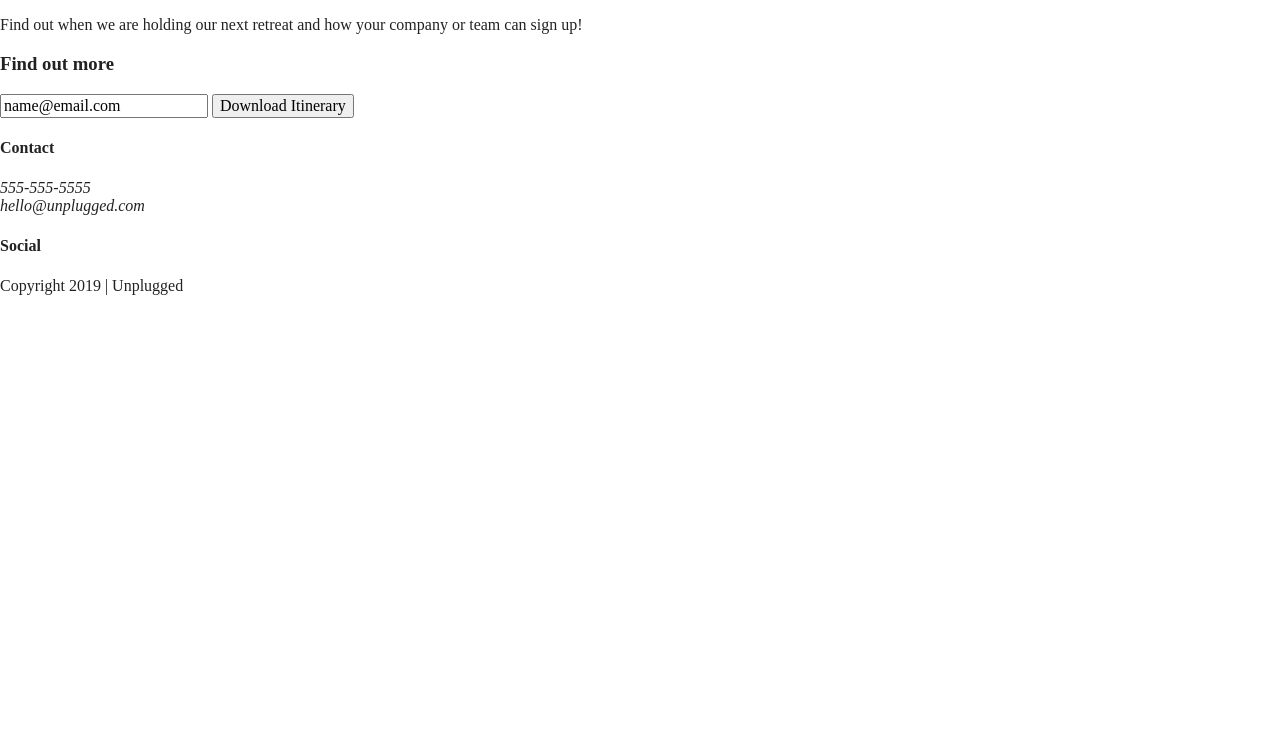
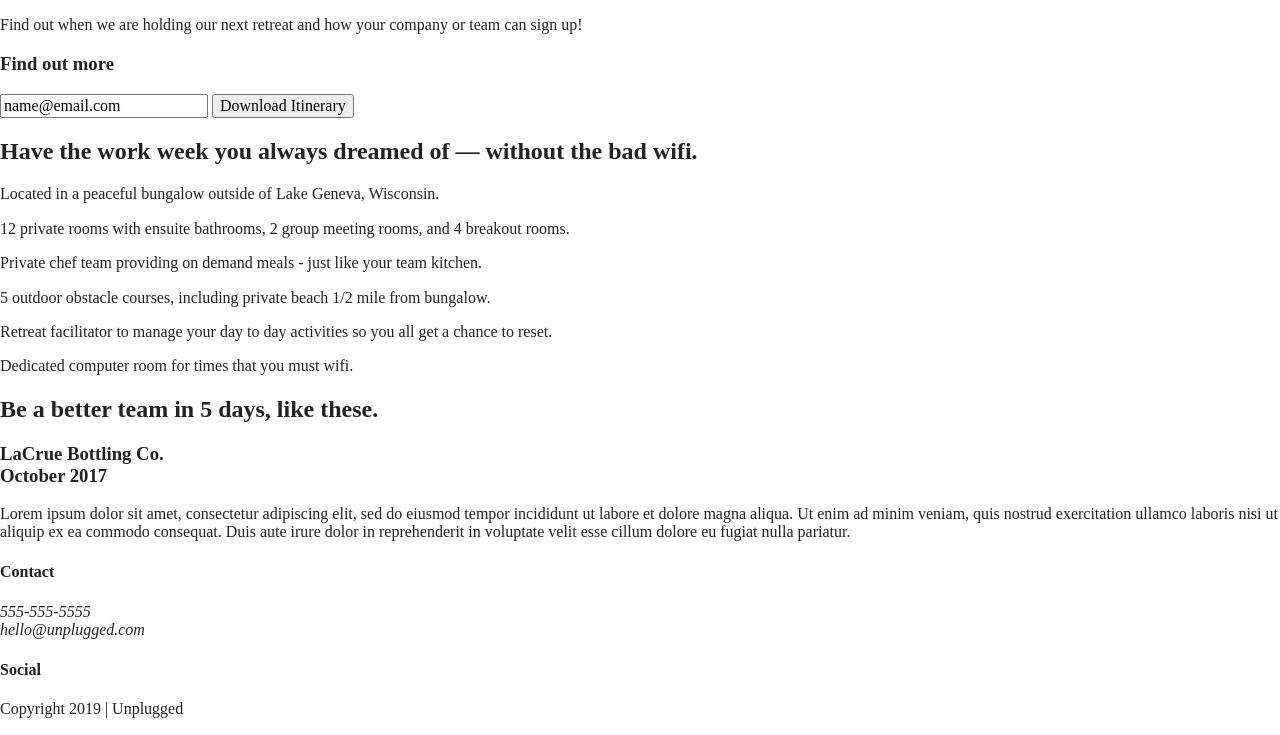
Before and after one commit to sarahbcodes/206-unplugged, a website built with Parcel: page index.html in a window 1280 px wide. Shown: the part 176-911 px from the top of the page. Before the commit the page ends 800 px from the top, so only its background shows below. Built offline with nearby package versions, Linux system fonts and the light colour scheme.

Commit message:
Added second half of html

```diff
--- a/index.html
+++ b/index.html
@@ -60,6 +60,53 @@
     </div>
   </aside>
 
+  <section class="features">
+      <div class="content-wrapper">
+          <h2> Have the work week you always dreamed of — without the bad wifi.</h2>
+          <div class="features-items">
+            <article>
+                <p class="fontawesome-icon"></p>
+                <p class="features-item-description">Located in a peaceful bungalow outside of Lake Geneva, Wisconsin.</p>
+            </article>
+            <article>
+                <p class="fontawesome-icon"></p>
+                <p class="features-item-description">12 private rooms with ensuite bathrooms, 2 group meeting rooms, and 4 breakout rooms.</p>
+            </article>
+            <article>
+                <p class="fontawesome-icon"></p>
+                <p class="features-item-description">Private chef team providing on demand meals - just like your team kitchen.</p>
+            </article>
+            <article>
+                <p class="fontawesome-icon"></p>
+                <p class="features-item-description">5 outdoor obstacle courses, including private beach 1/2 mile from bungalow.</p>
+            </article>
+            <article>
+                <p class="fontawesome-icon"></p>
+                <p class="features-item-description">Retreat facilitator to manage your day to day activities so you all get a chance to reset.</p>
+            </article>
+            <article>
+                <p class="fontawesome-icon"></p>
+                <p class="features-item-description">Dedicated computer room for times that you must wifi.</p>
+            </article>
+          </div>
+      </div>
+  </section>
+  <section class="reviews">
+      <div class="content-wrapper">
+          <h2>Be a better team in 5 days, like these.</h2>
+          <article>
+            <div>
+                <h3>LaCrue Bottling Co.<br>
+                  October 2017</h3>
+                <p>Lorem ipsum dolor sit amet, consectetur adipiscing elit, sed do eiusmod tempor incididunt ut labore et
+                  dolore magna aliqua. Ut enim ad minim veniam, quis nostrud exercitation ullamco laboris nisi ut aliquip
+                  ex ea commodo consequat. Duis aute irure dolor in reprehenderit in voluptate velit esse cillum dolore eu
+                  fugiat nulla pariatur.</p>
+            </div>
+          </article>
+      </div>
+  </section>
+
 </main>
 
 <footer>
```
